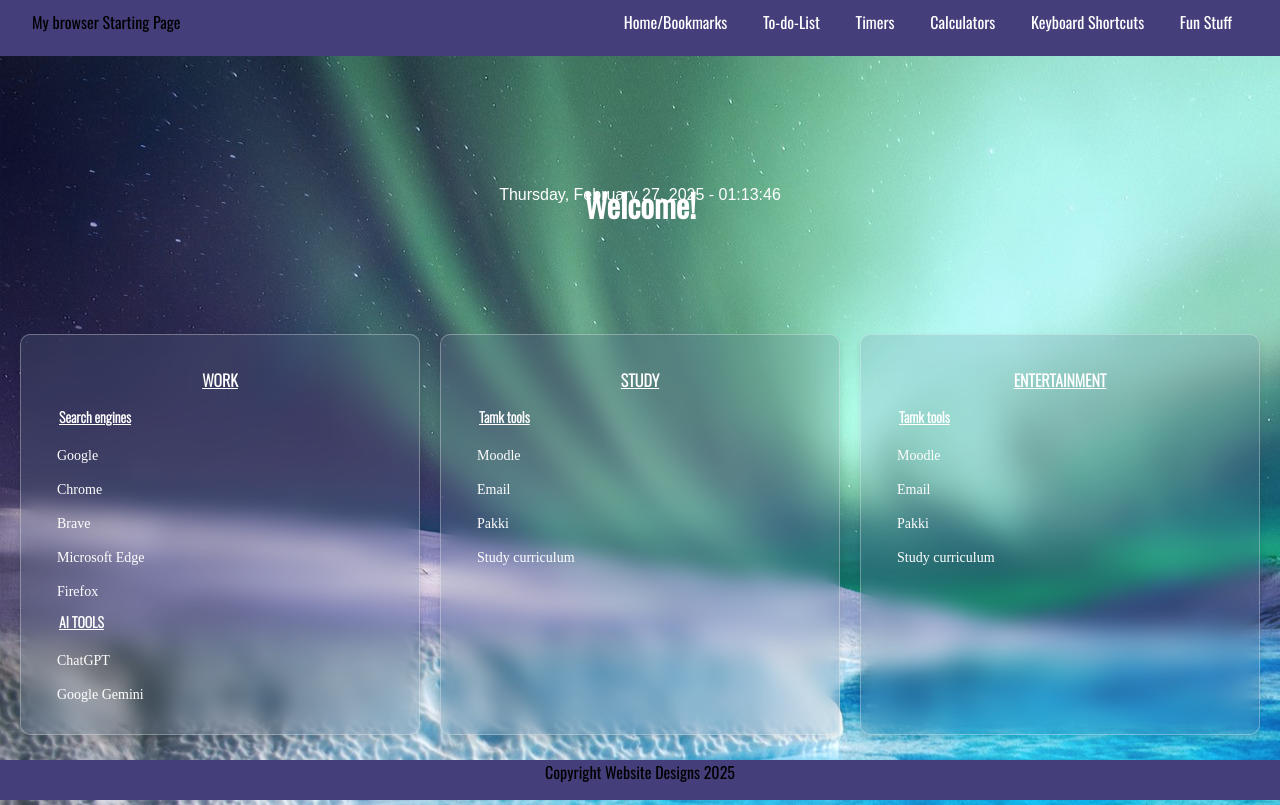
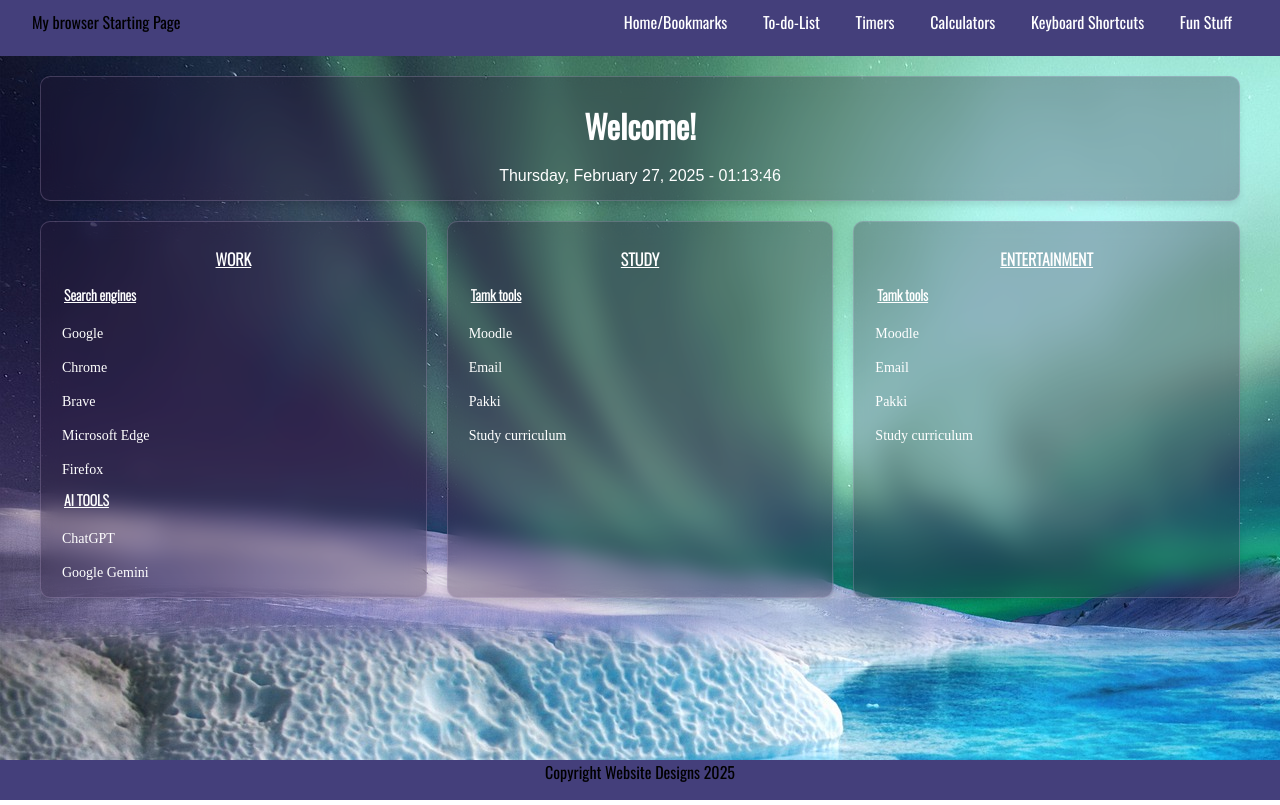
Before and after one commit to TNTshifu/startpage-project, a plain HTML site: page index.html in a window 1280 px wide. Drawn offline with Linux system fonts and the light colour scheme; a web font is replaced by a local one.

Commit message:
Tweaked homepage containers layout css, added a container for time and date.

```diff
--- a/index.html
+++ b/index.html
@@ -26,9 +26,15 @@
 
     <div class="content-wrapper"></div>
 
-    <div id="datetime"></div>
+    <div class="container first-container">
+        <div class="column first-column">
+        <h1>Welcome!</h1>
+        <div id="datetime"></div>
+    </div>
+    </div>
 
-    <h1>Welcome!</h1>
+
+
 
 
     <script src="scripts/script.js"></script>
--- a/styles/style.css
+++ b/styles/style.css
@@ -1,5 +1,6 @@
 .content-wrapper {
     padding: 10px;
+    border: 1px;
 }
 
 
@@ -7,12 +8,12 @@
     font-family: 'Nunito_Sans-Medium', sans-serif;
     font-size: 1em;
     text-align: center;
-    margin-top: 10px;
+    margin-top: 5px;
       /* Add any other styles you want here */
     color: #ffffff; /* Example text color */
     background-color: none; /* Example background color */
      padding: 10px; /* Example padding */
-     padding-top: 100px;
+     padding-top: 80px;
      border: none; /* Example border */
 }
 
@@ -60,6 +61,7 @@ nav a:hover {
 h1 {
     text-align: center;
     margin-bottom: 20px;
+    margin-top: 0;
 }
 
 h2 {
@@ -172,21 +174,33 @@ main h1 {
     display: flex; /* Enable flexbox */
     justify-content: space-around; /* Distribute columns evenly */
     gap: 20px; /* Space between columns */
-    padding: 20px;
-    margin-top: 100px;
+    padding: 0; /* Remove padding if you're using max-width */
+    max-width: 1200px; /* Adjust this value as needed */
+    margin-left: auto; /* Center the container */
+    margin-right: auto; /* Center the container */
+    margin-bottom: 20px; /* Space between container and first column */
+  }
 
-  }
 
   .column {  /* columns with glassmorphism effect*/
     flex: 1; /* Each column takes equal width */
-    border: 1px solid #ccc; /* Optional border */
-    padding: 20px;
-    background-color: rgba(105, 128, 158,  0.2);/* Semi-transparent background */
+    padding: 5px;
+    background-color: rgba(42, 23, 59, 0.3);/* Semi-transparent background */
     backdrop-filter: blur(10px); /* Blur the background */
-    border: 1px solid rgba(255, 255, 255, 0.3); /* Subtle border */
+    border: 1px solid rgba(234, 211, 255, 0.2); /* Subtle border */
     border-radius: 10px;
     box-shadow: 0 4px 6px rgba(0, 0, 0, 0.1); /* Optional: Subtle shadow */
     list-style-type: none;
+}
+
+.first-column { /* first column with glassmorphism effect*/
+    flex: 1; /* Each column takes equal width */
+    padding: 5px;
+    background-color: rgba(42, 23, 59, 0.3);/* Semi-transparent background */
+    backdrop-filter: blur(10px); /* Blur the background */
+    border: 1px solid rgba(234, 211, 255, 0.2); /* Subtle border */
+    border-radius: 10px;
+    box-shadow: 0 4px 6px rgba(0, 0, 0, 0.1); /* Optional: Subtle shadow */
 }
 
 .column a:hover {
@@ -196,6 +210,7 @@ main h1 {
 
   .column h2 {
       text-align: center;
+      margin-top: 20px;
   }
 
   .column ul {
```
